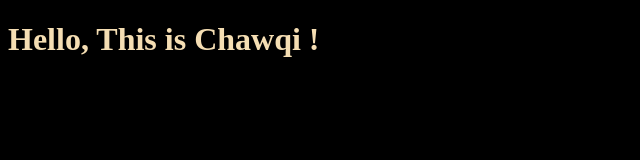
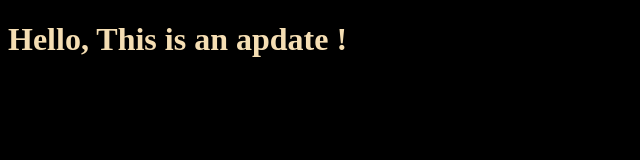
Before and after one commit to Chawqihs/Projects, a plain HTML site: page index.html in a window 1280 px wide. Shown: the whole page, without its empty margins (0-640 px from the left). Drawn offline with Linux system fonts and the light colour scheme.

Commit message:
edit html file

```diff
--- a/index.html
+++ b/index.html
@@ -7,7 +7,7 @@
     <link rel="stylesheet" href="style.css">
 </head>
 <body>
-    <h1>Hello, This is Chawqi !</h1>
+    <h1>Hello, This is an apdate !</h1>
     </h1>
     <script src="app.js"></script>
 </body>
```
